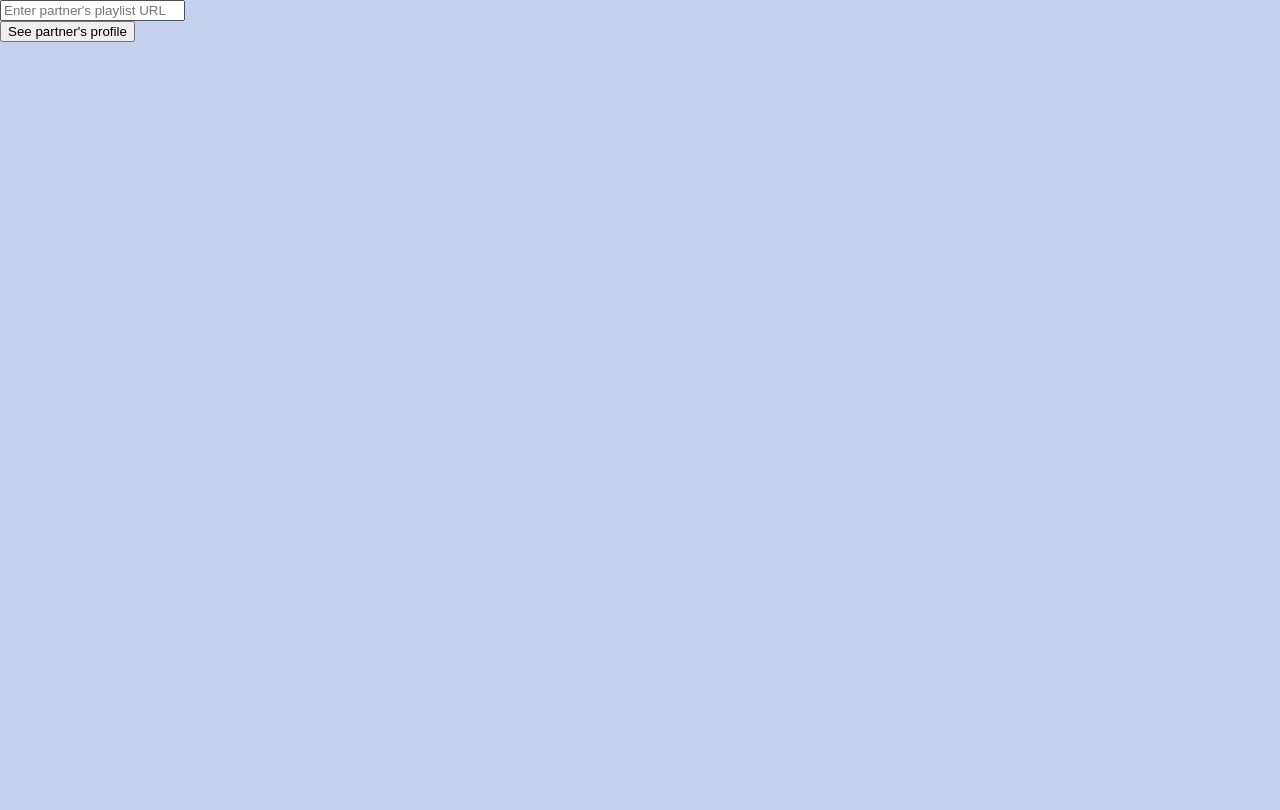
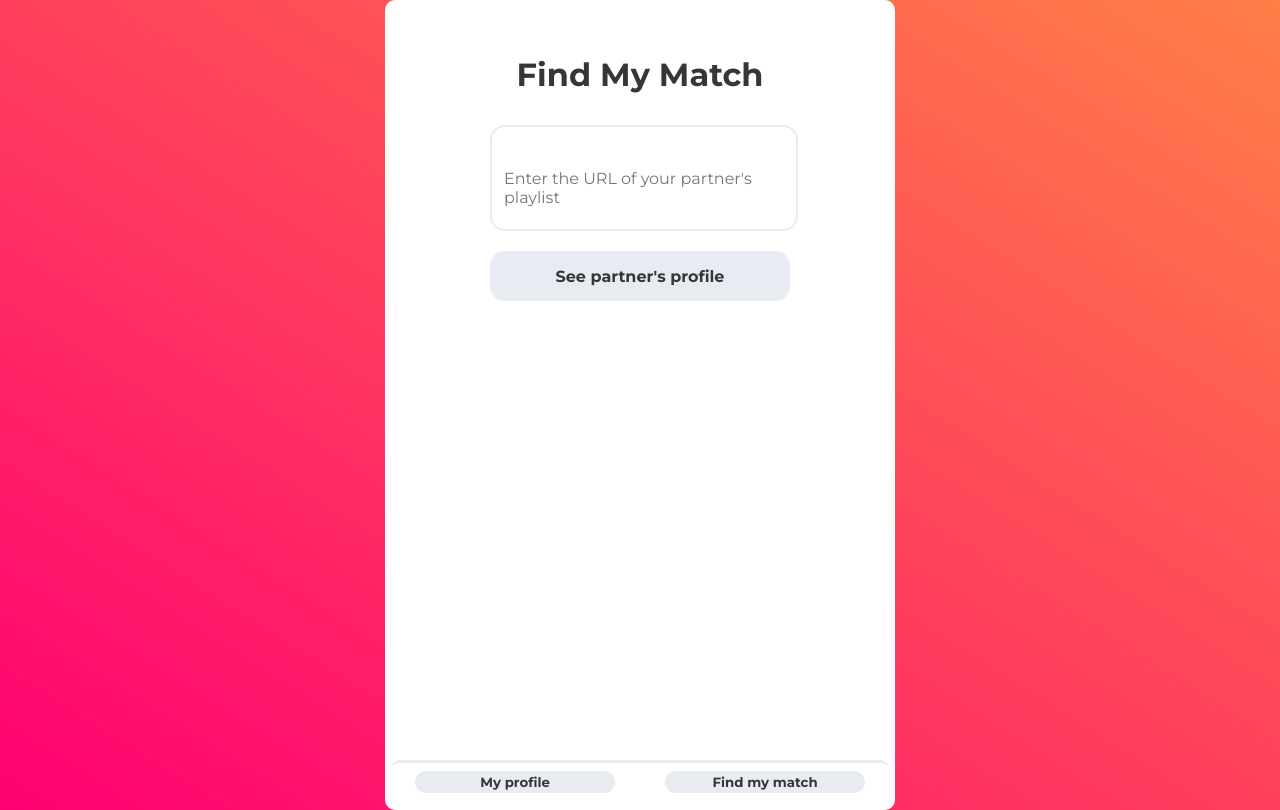
Before and after one commit to kath3rine/tinderfy-v2, a React (Create React App) app in the folder frontend/: page /submit in a window 1280 px wide. Built offline with nearby package versions, Linux system fonts and the light colour scheme.

Commit message:
menu + submit styling

```diff
--- a/frontend/src/App.js
+++ b/frontend/src/App.js
@@ -7,6 +7,7 @@
 
     function App() {
         return (
+          <div>
           <BrowserRouter>
             <Routes>
               <Route path="/" element={<UserPage />} />
@@ -14,6 +15,7 @@
               <Route path="/partner" element={<PartnerPage />} />
             </Routes>
           </BrowserRouter>
+          </div>
         );
     }
 
--- /dev/null
+++ b/frontend/src/components/Menu.js
@@ -0,0 +1,35 @@
+import { useNavigate } from 'react-router-dom';
+import '../styles/Menu.css';
+
+const Menu = () => {
+    const navigate = useNavigate();
+    const onClickUser = () => {
+        navigate('/');
+      }
+
+      const onClickSubmit = () => {
+        navigate('/submit');
+      }
+
+    return(
+        <div id="menu">
+            <div className='menu-button-container'>
+                <button id="user-button"
+                    className="menu-button"
+                    onClick={onClickUser}>
+                    My profile
+                </button>
+            </div>
+
+            <div className='menu-button-container'>
+                <button id="submit-button"
+                    className="menu-button"
+                    onClick={onClickSubmit}>
+                    Find my match
+                </button>
+            </div>
+
+        </div>
+    );
+}
+export default Menu
--- a/frontend/src/pages/PartnerPage.js
+++ b/frontend/src/pages/PartnerPage.js
@@ -7,6 +7,7 @@ import Interests from '../components/Interests'
 import LookingFor from '../components/LookingFor'
 import Basics from '../components/Basics'
 import MyAnthem from '../components/MyAnthem';
+import Menu from '../components/Menu';
 import '../styles/Profile.css'
 
 const PartnerPage = () => {
@@ -20,9 +21,7 @@ const PartnerPage = () => {
 
     return (
         <div>
-            <button onClick={goToUser}>
-                My profile
-            </button>
+
             {message &&
 
                 <div className="profile-base">
@@ -50,6 +49,8 @@ const PartnerPage = () => {
                     name={message.album}
                     pfp={message.album_pfp}
                     artist={message.album_artist}/>
+
+                    <Menu/>
                 </div>
             }
         </div>
--- a/frontend/src/pages/SubmitPage.js
+++ b/frontend/src/pages/SubmitPage.js
@@ -1,6 +1,8 @@
 import React, { useState } from 'react';
 import axios from 'axios';
+import '../styles/Submit.css';
 import { useNavigate } from 'react-router-dom';
+import Menu from '../components/Menu';
 
 const SubmitPage = () => {
     const [pid, setPid] = useState('')
@@ -22,16 +24,24 @@ const SubmitPage = () => {
     };
 
     return(
-        <div>
-        <input
-                type="text"
-                value={pid}
-                onChange={e => setPid(e.target.value)}
-                placeholder="Enter partner's playlist URL"
+        <div id="submit-base"
+        className="profile-base">
+            <h1>Find My Match</h1>
+
+            <input className='submit-component'
+            type="text"
+            value={pid}
+            onChange={e => setPid(e.target.value)}
+            placeholder="Enter the URL of your partner's playlist"
             />
-        <form onSubmit={goToPartner}>
-            <button type="submit">See partner's profile</button>
-        </form>
+
+            <form onSubmit={goToPartner}>
+                <button className='submit-component'
+                type="submit">
+                    See partner's profile
+                </button>
+            </form>
+            <Menu/>
         </div>
     );
 }
--- a/frontend/src/pages/UserPage.js
+++ b/frontend/src/pages/UserPage.js
@@ -1,5 +1,4 @@
 import React, { useState, useEffect } from 'react';
-import { useNavigate } from 'react-router-dom';
 import Header from '../components/Header'
 import AboutMe from '../components/AboutMe'
 import Essentials from '../components/Essentials'
@@ -7,13 +6,13 @@ import Interests from '../components/Interests'
 import LookingFor from '../components/LookingFor'
 import Basics from '../components/Basics'
 import MyAnthem from '../components/MyAnthem';
+import Menu from '../components/Menu';
 import axios from "axios";
 import '../styles/Profile.css'
 
 const MePage = () => {
   const [data, setData] = useState(null);
   const [error, setError] = useState("");
-  const navigate = useNavigate();
 
   useEffect(() => {
     axios.get('http://localhost:5000/user', { withCredentials: true })
@@ -23,17 +22,11 @@ const MePage = () => {
       });
   }, []);
 
-  const goToSubmit = () => {
-    navigate('/submit');
-  }
-
   if (error) return <div>{error.toString()}</div>
 
   return(
     <div>
-      <button onClick={goToSubmit}>
-        Find my match
-      </button>
+
 
     <div>{data &&
 
@@ -62,6 +55,8 @@ const MePage = () => {
           name={data.album}
           pfp={data.album_pfp}
           artist={data.album_artist}/>
+
+        <Menu/>
       </div>
     }
     </div>
--- /dev/null
+++ b/frontend/src/styles/Global.css
@@ -0,0 +1,19 @@
+@import url('https://fonts.googleapis.com/css2?family=Montserrat:wght@400;700&display=swap');
+
+:root {
+    --pink: #FF0072;
+    --scarlet: #FF5864;
+    --orange: #FF7F47;
+    --background: #c6d1f0;
+    --lt-grey: #e8ebf2;
+    --md-grey: #565761;
+    --dk-grey: #363639;
+}
+
+* {
+    font-family: "Montserrat", sans-serif;
+}
+
+body {
+    background-image: linear-gradient(to top right, var(--pink) , var(--orange));
+}
--- /dev/null
+++ b/frontend/src/styles/Menu.css
@@ -0,0 +1,32 @@
+@import './Global.css';
+
+#menu {
+    position: fixed;
+    top: 95vh;
+    width: 500px;
+    bottom: 0;
+    background-color: white;
+    display: flex;
+    flex-wrap: wrap;
+    border-radius: 10px;
+    border-top: 3px var(--lt-grey) solid;
+}
+
+.menu-button {
+    font-weight: 700;
+    border-radius: 15px;
+    border: none;
+    height: 60%;
+    margin: 3% 20% 3% 10%;
+    width: 80%;
+    color: var(--dk-grey);
+    background-color: var(--lt-grey);
+}
+
+.menu-button:hover {
+    border: 3px var(--scarlet) solid;
+}
+
+.menu-button-container {
+    width: 50%;
+}
--- a/frontend/src/styles/Profile.css
+++ b/frontend/src/styles/Profile.css
@@ -1,21 +1,11 @@
-@import url('https://fonts.googleapis.com/css2?family=Montserrat:wght@400;700&display=swap');
-
-:root {
-    --orange: #fd5564;
-    --background: #c6d1f0;
-    --lt-grey: #e8ebf2;
-    --md-grey: #565761;
-    --dk-grey: #363639;
-}
-
-body {
-    font-family: "Montserrat", sans-serif;
-    background-color: var(--background);
-}
+@import './Global.css';
 
 .profile-base {
+    border-radius: 10px;
     width: 500px;
     margin: auto;
+    padding: 5px;
+    background-color: var(--background);
 }
 
 .component {
--- /dev/null
+++ b/frontend/src/styles/Submit.css
@@ -0,0 +1,44 @@
+@import './Global.css';
+
+
+
+.submit-component {
+    margin: 2% 20% 2% 20%;
+    width: 60%;
+    font-size: 2vh;
+    border-radius: 15px;
+    border: 2px var(--lt-grey) solid;
+}
+
+input {
+    height: 100px;
+    white-space: normal;
+}
+
+input::placeholder {
+    white-space: normal;
+    padding: 10px;
+}
+
+button {
+    height: 50px;
+    font-weight: 700;
+    color: var(--dk-grey);
+    background-color: var(--lt-grey);
+}
+
+button:hover {
+    border: 3px var(--scarlet) solid;
+}
+
+#submit-base {
+    height: 100vh;
+    background-color: white;
+}
+
+
+h1 {
+    color: var(--dk-grey);
+    text-align: center;
+    margin-top: 10%;
+}
```
